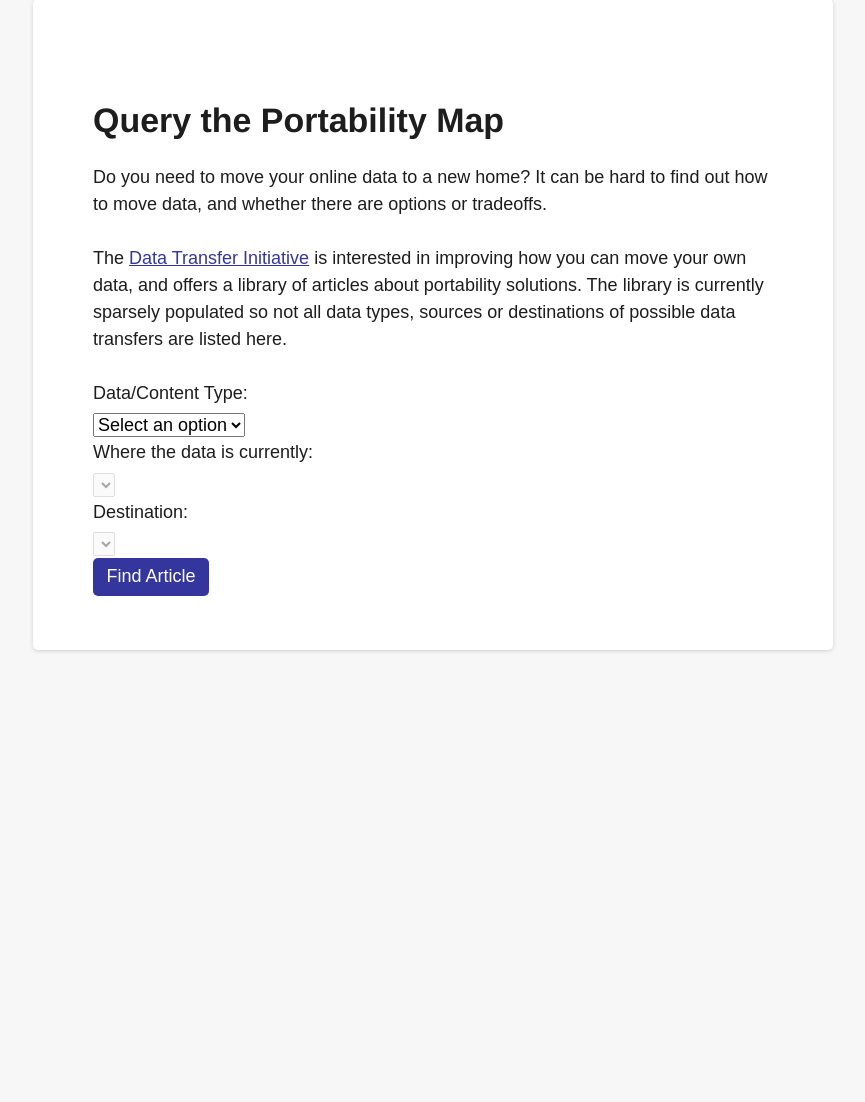
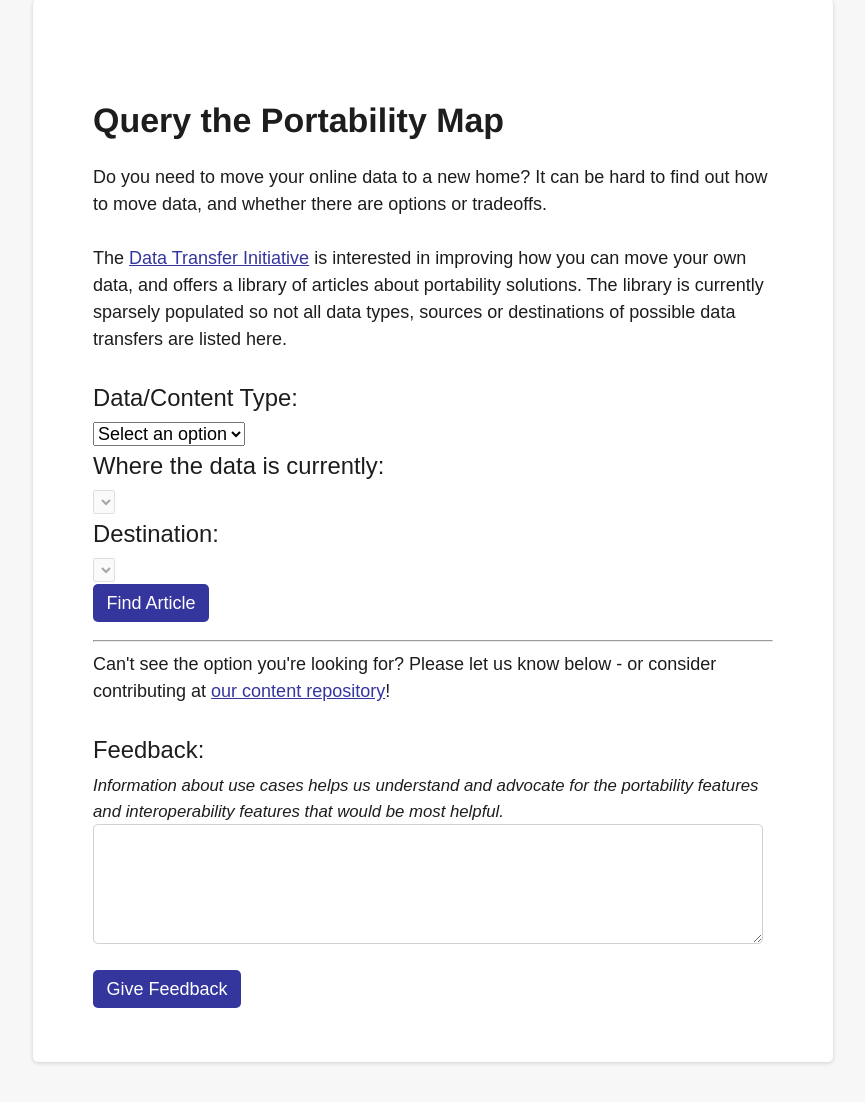
Before and after one commit to dtinit/portmap, a Django app: page / in a window 1280 px wide. Shown: the part 41-1143 px from the top of the page, without its empty margins (207-1072 px from the left). Before the commit the page ends 693 px from the top, so only its background shows below. Run offline with Django 4.2, Linux system fonts and the light colour scheme; data that the repository does not hold is empty.

Commit message:
Adds a feedback form to front page of site as well

```diff
--- a/portmap/core/forms.py
+++ b/portmap/core/forms.py
@@ -53,10 +53,11 @@ class UseCaseFeedbackForm(forms.ModelForm):
         model = UseCaseFeedback
         fields = ['explanation', 'datatype', 'source', 'destination']
         labels = {
-            "explanation": "If none of these solutions works for you, can you explain why?",
+            "explanation": "Feedback",
         }
         help_texts = {
-            "explanation": "Information about use cases helps us understand what portability and other interop features would be most helpful"
+            "explanation": """Information about use cases helps us understand and advocate for the portability features
+            and interoperability features that would be most helpful."""
         }
         widgets = {
             "explanation": forms.Textarea(attrs={"cols": 60, "rows": 4}),
--- a/portmap/core/views.py
+++ b/portmap/core/views.py
@@ -26,10 +26,10 @@ def ux_requires_post(function):
 
 def index(request):
     query_structure = Article.get_query_structure()
-    form = QueryIndexForm(data=None, datatypes=query_structure.keys())
-    return TemplateResponse(request,
-                            "core/index.html",
-                            {'form': form, 'query_structure': json.dumps(query_structure)})
+    query_form = QueryIndexForm(data=None, datatypes=query_structure.keys())
+    feedback_form = UseCaseFeedbackForm(data=None, datatype='None', source='', destination='')
+    context = {'form': query_form, 'query_structure': json.dumps(query_structure), 'use_case_form': feedback_form}
+    return TemplateResponse(request, "core/index.html", context)
 
 
 @login_required
@@ -107,7 +107,7 @@ def find_articles(request):
                                                        datatype=form.data['datatype'],
                                                        source=form.data['datasource'],
                                                        destination=form.data['datadest'])
-                context = {'articles': possible_articles, 'usecase_form': use_case_feedback}
+                context = {'articles': possible_articles, 'use_case_form': use_case_feedback}
                 return TemplateResponse(request, "core/article_list.html", context)
 
     else:
--- a/requirements.txt
+++ b/requirements.txt
@@ -17,3 +17,4 @@ jwt==1.3.1
 markdown==3.5.1
 pytest-factoryboy==2.5.1
 pytest-django==4.7.0
+django-environ==0.11.2
--- a/static/css/base.css
+++ b/static/css/base.css
@@ -343,7 +343,15 @@ fieldset {
 p {
   margin: 0 0 1.5em;
 }
+label {
+  font-size: var(--step-1)
+}
 
 .endnote {
   font-size: 80%;
 }
+
+.helptext {
+  font-size: var(--step--1);
+  font-style: italic;
+}
--- a/templates/core/index.html
+++ b/templates/core/index.html
@@ -26,6 +26,16 @@
         <button type="submit">{% translate "Find Article" %}</button>
     </form>
 
+    <hr>
+    <p>Can't see the option you're looking for? Please let us know below - or consider contributing at
+    <a href="https://github.com/dtinit/portability-articles">our content repository</a>!
+
+    <form method="post" action="usecase_feedback" id="multiple_option_feedback_form">
+        {% csrf_token %}
+        {{ use_case_form }}
+        <button type="submit">{% translate "Give Feedback" %}</button>
+    </form>
+
 </section>
 <script>
     const queryStructure = JSON.parse('{{ query_structure|safe }}');
```
Also changed, not shown: docs/howto/deployment.md (+2 -0 lines), templates/core/article_list.html (+4 -3 lines), README.md.
